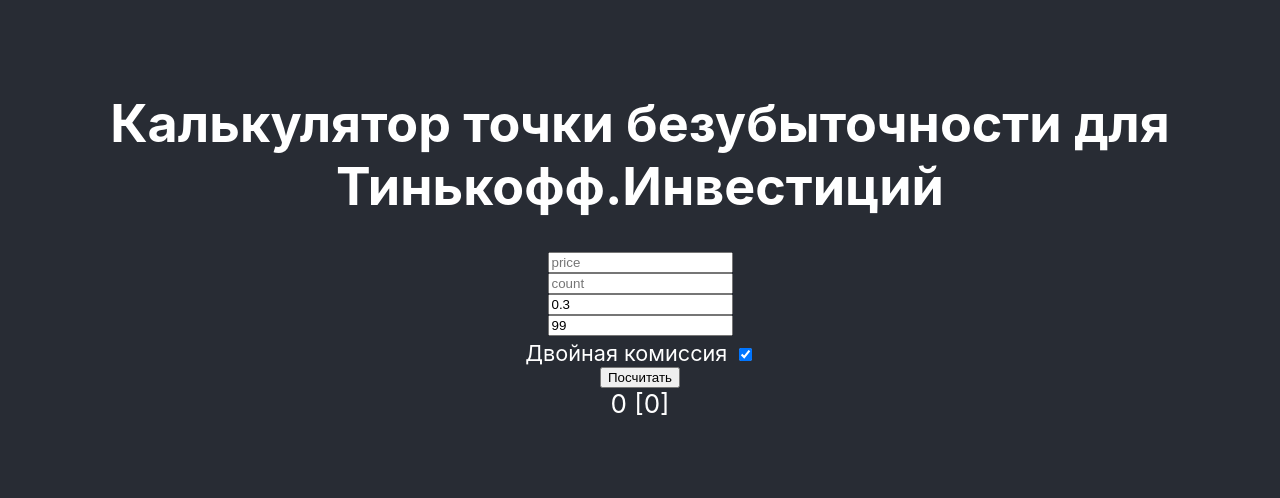
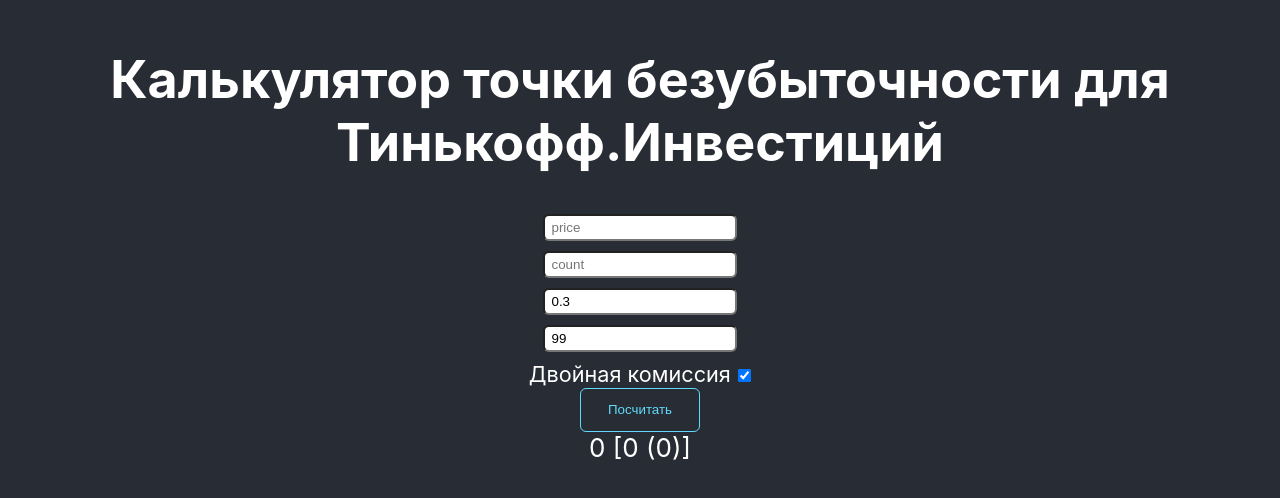
Before and after one commit to sinneren/ti_profit_calc, a React (Create React App) app: page / in a window 1280 px wide. Shown: the part 162-660 px from the top of the page. Built offline with nearby package versions, Linux system fonts and the light colour scheme.

Commit message:
Стили, цена акции, приведение нулей

```diff
--- a/src/App.css
+++ b/src/App.css
@@ -22,11 +22,22 @@
   color: #61dafb;
 }
 
-@keyframes App-logo-spin {
-  from {
-    transform: rotate(0deg);
-  }
-  to {
-    transform: rotate(360deg);
-  }
+
+
+.btn {
+  appearance: none;
+  border: 1px solid #61dafb;
+  color: #61dafb;
+  border-radius: 6px;
+  background-color: #282c34;
+  padding: 1em 2em;
+  cursor: pointer;
 }
+input {
+  border-radius: 6px;
+  margin: 5px 0;
+  padding: 0.3em 0.5em;
+}
+label {
+  cursor: pointer;
+}
--- a/src/App.js
+++ b/src/App.js
@@ -7,6 +7,7 @@
     summary_buy: 0,
     summary: 0,
     price: 0,
+    price_new: 0,
     comission: 99,
     tax: 0.3,
     double_comission: true,
@@ -18,8 +19,9 @@
     let price_zero = price_count - price_after_buying + price_count;
 
     this.setState({
-      summary_buy: price_after_buying,
-      summary: price_zero,
+      summary_buy: price_after_buying.toFixed(2),
+      summary: price_zero.toFixed(2),
+      price_new: parseFloat(price_zero / this.state.count).toFixed(2),
     });
   }
   onChangeHandler = (event) => {
@@ -45,8 +47,8 @@
           <input onChange={this.onChangeHandler} name="tax" placeholder="tax" value={this.state.tax} />
           <input onChange={this.onChangeHandler} name="comission" placeholder="comission" value={this.state.comission} />
           <label><small>Двойная комиссия</small> <input type="checkbox" name="double_comission" checked={this.state.double_comission} onChange={this.onChangeHandler} /></label>
-          <button onClick={this.submitHandler}>Посчитать</button>
-          <div>{this.state.summary_buy + " [" + this.state.summary + "]"}</div>
+          <button onClick={this.submitHandler} className="btn">Посчитать</button>
+          <div>{this.state.summary_buy + " [" + this.state.summary + " (" + this.state.price_new + ")]"}</div>
         </header>
       </div>
     );
```
Also changed, not shown: 1 other file (tests, documents, lock files or other folders).
